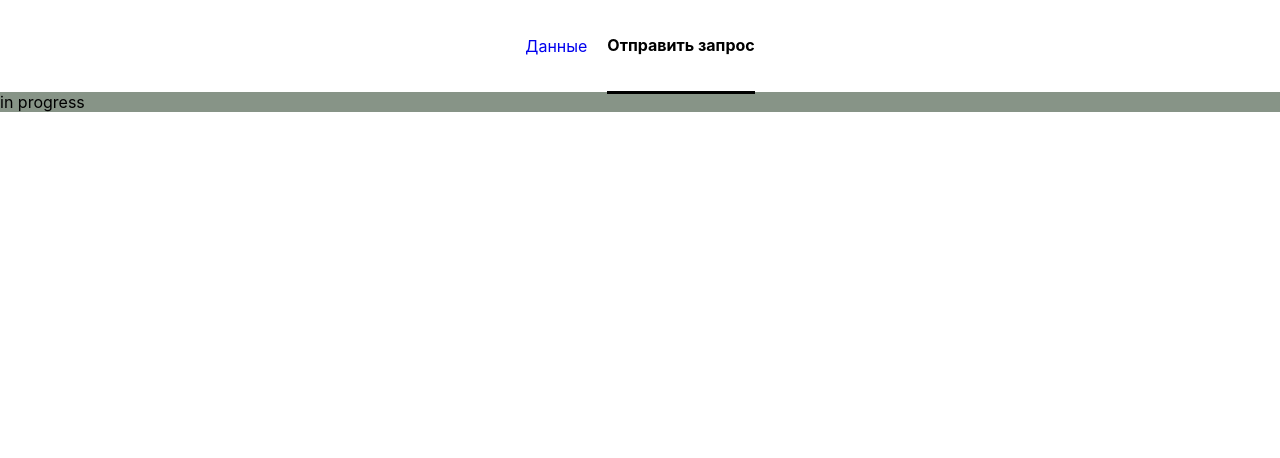
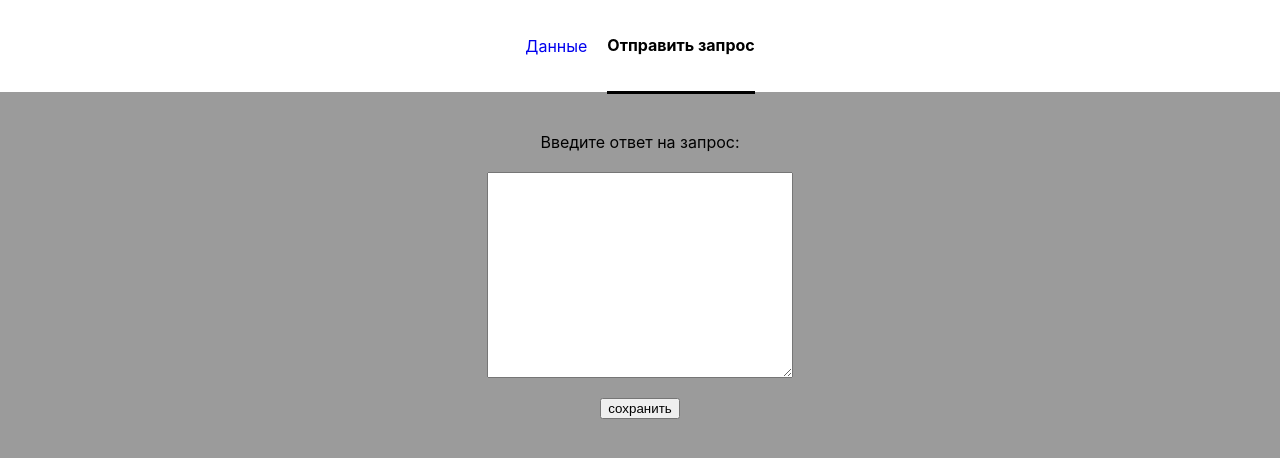
Before and after one commit to moskalevNick/pingControllerClient, a React (Create React App) app: page /request in a window 1280 px wide. Shown: the top 458 px of the page. Built offline with nearby package versions, Linux system fonts and the light colour scheme; no server answers.

Commit message:
add response

```diff
--- a/src/modules/RequestModule/Request.module.css
+++ b/src/modules/RequestModule/Request.module.css
@@ -1,3 +1,18 @@
 .container {
-  background-color: rgb(135, 148, 135);
+  background-color: rgb(155, 155, 155);
+  min-height: calc(100vh - 92px);
+  display: flex;
+  flex-direction: column;
+  align-items: center;
 }
+
+.textArea {
+  width: 300px;
+  height: 200px;
+  resize: both;
+  margin: 20px 0;
+}
+
+.header {
+  margin-top: 40px;
+}
--- a/src/modules/RequestModule/RequestModule.tsx
+++ b/src/modules/RequestModule/RequestModule.tsx
@@ -1,6 +1,37 @@
-import React from 'react';
+import React, { useEffect } from 'react';
+import { useState } from 'react';
+import { useAppDispatch, useAppSelector } from '../../hooks/redux';
+import { globalActions } from '../../redux/global/actions';
 import styles from './Request.module.css';
 
 export const RequestModule = () => {
-  return <div className={styles.container}>in progress</div>;
+  const dispatch = useAppDispatch();
+  const { response } = useAppSelector((state) => state.globalReducer);
+  const [textAreaValue, setTextAreaValue] = useState('');
+
+  useEffect(() => {
+    dispatch(globalActions.getResponse());
+  }, []);
+
+  useEffect(() => {
+    if (response) {
+      setTextAreaValue(JSON.stringify(response.body, null, 2));
+    }
+  }, [response]);
+
+  const saveReq = () => {
+    dispatch(globalActions.createResponse(JSON.parse(textAreaValue)));
+  };
+
+  return (
+    <div className={styles.container}>
+      <div className={styles.header}>Введите ответ на запрос:</div>
+      <textarea
+        className={styles.textArea}
+        value={textAreaValue}
+        onChange={(e) => setTextAreaValue(e.target.value)}
+      />
+      <button onClick={saveReq}>сохранить</button>
+    </div>
+  );
 };
--- a/src/redux/actionNames.ts
+++ b/src/redux/actionNames.ts
@@ -4,5 +4,7 @@ export const actionNames = {
   [modules.GLOBAL]: {
     getRequests: 'GET_REQUESTS',
     deleteRequests: 'DELETE_REQUESTS',
+    getResponse: 'GET_RESPONSE',
+    createResponse: 'CREATE_RESPONSE',
   },
 };
--- a/src/redux/global/actions.ts
+++ b/src/redux/global/actions.ts
@@ -3,6 +3,7 @@ import { actionNames } from '../actionNames';
 import { getActionName } from '../getActionName';
 import { modules } from '../modules';
 import RequestService from '../../services/RequestService';
+import ResponseService from '../../services/ResponseService';
 
 export const globalActions = {
   getRequests: createAsyncThunk(
@@ -29,4 +30,26 @@ export const globalActions = {
       }
     }
   ),
+  getResponse: createAsyncThunk(
+    getActionName(modules.GLOBAL, actionNames[modules.GLOBAL].getResponse),
+    async () => {
+      try {
+        const response = await ResponseService.getResponse();
+        return response;
+      } catch (e) {
+        console.log(e);
+      }
+    }
+  ),
+  createResponse: createAsyncThunk(
+    getActionName(modules.GLOBAL, actionNames[modules.GLOBAL].createResponse),
+    async (responseBody: JSON) => {
+      try {
+        const response = await ResponseService.createResponse(responseBody);
+        return response;
+      } catch (e) {
+        console.log(e);
+      }
+    }
+  ),
 };
--- a/src/redux/global/reducer.ts
+++ b/src/redux/global/reducer.ts
@@ -1,5 +1,5 @@
 import { createSlice } from '@reduxjs/toolkit';
-import { RequestType } from '../../types';
+import { RequestType, ResponseType } from '../../types';
 import { modules } from '../modules';
 import { globalActions } from './actions';
 
@@ -7,6 +7,7 @@ const globalSlice = createSlice({
   name: modules.GLOBAL,
   initialState: {
     requests: [] as RequestType[],
+    response: null as ResponseType | null,
   },
   reducers: {
     setRequests: (state, action) => {
@@ -21,6 +22,12 @@ const globalSlice = createSlice({
       })
       .addCase(globalActions.deleteRequests.fulfilled, (state) => {
         state.requests = [];
+      })
+      .addCase(globalActions.getResponse.fulfilled, (state, action) => {
+        state.response = action.payload;
+      })
+      .addCase(globalActions.createResponse.fulfilled, (state, action) => {
+        state.response = action.payload;
       });
   },
 });
--- /dev/null
+++ b/src/services/ResponseService.ts
@@ -0,0 +1,14 @@
+import $api from '../http';
+
+const path = 'response';
+
+export default class ResponseService {
+  static async getResponse() {
+    const response = await $api.get(`${path}`);
+    return response.data;
+  }
+  static async createResponse(responseBody: JSON) {
+    const response = await $api.post(`${path}`, responseBody);
+    return response.data;
+  }
+}
--- a/src/types.ts
+++ b/src/types.ts
@@ -2,3 +2,8 @@ export type RequestType = {
   id: string;
   body: any;
 };
+
+export type ResponseType = {
+  id: string;
+  body: any;
+};
```
